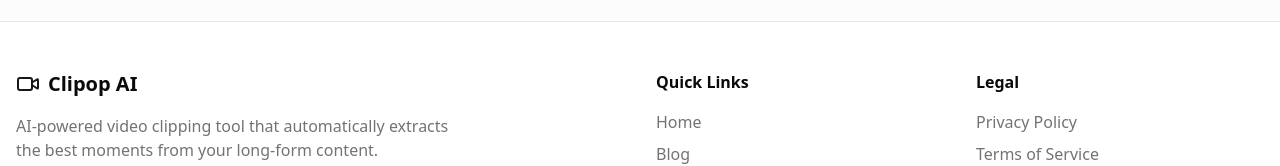
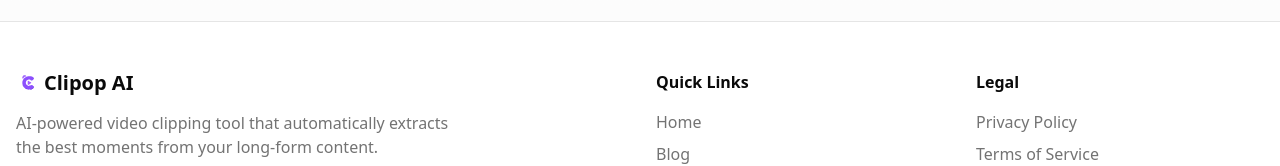
Before and after one commit to Aiven66/vidshorter-ai, a Next.js app: page / in a window 1280 px wide. Shown: the part 3284-3450 px from the top of the page. Built offline with nearby package versions, Linux system fonts and the light colour scheme; no server answers.

Commit message:
chore: update footer logo to clipop-logo3.svg

```diff
--- a/src/components/footer.tsx
+++ b/src/components/footer.tsx
@@ -1,5 +1,15 @@
 import Link from 'next/link';
-import { Video, Youtube, Twitter, Music } from 'lucide-react';
+import { Youtube, Twitter, Music } from 'lucide-react';
+
+function FooterLogo() {
+  return (
+    <img
+      src="/clipop-logo3.svg"
+      alt="Clipop AI"
+      className="h-6 w-6 object-contain"
+    />
+  );
+}
 
 export function Footer() {
   const currentYear = new Date().getFullYear();
@@ -15,9 +25,9 @@ export function Footer() {
       <div className="container mx-auto px-4 py-12">
         <div className="grid grid-cols-1 md:grid-cols-4 gap-8">
           <div className="col-span-1 md:col-span-2">
-            <Link href="/" className="flex items-center gap-2 font-bold text-xl mb-4">
-              <Video className="h-6 w-6 text-primary" />
-              <span>Clipop AI</span>
+            <Link href="/" className="flex items-center gap-1 font-bold text-xl mb-4">
+              <FooterLogo />
+              <span className="leading-tight">Clipop AI</span>
             </Link>
             <p className="text-muted-foreground max-w-md mb-6">
               AI-powered video clipping tool that automatically extracts the best moments from your long-form content.
```
